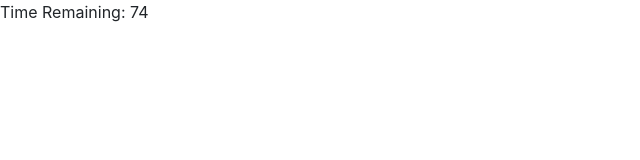
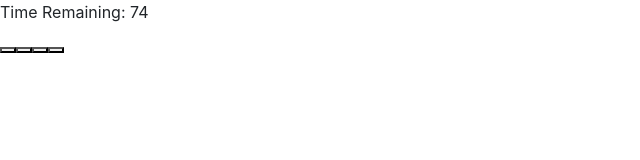
Before and after one commit to AndrewBergheim/bootcamp-hw4, a plain HTML site: page quiz app/index.html in a window 1280 px wide. Both pictures are taken after a click on the button "Begin Quiz". Shown: the full height of the page, 0-640 px from the left. Drawn offline with nearby package versions, Linux system fonts and the light colour scheme.

Commit message:
div organization and script to write  quiz outline

```diff
--- a/quiz app/index.html
+++ b/quiz app/index.html
@@ -26,7 +26,7 @@
         <h6>The fitnessgram pacer test is a Lorem, ipsum dolor sit amet consectetur adipisicing elit. Ad, beatae perferendis soluta in, iste delectus aut odit dolorum optio commodi vero. Tempora possimus perspiciatis dolorem nemo ducimus natus! A, ullam?</h6>
         <button onclick="quiz()">Begin Quiz</button>
     </div>
-    <div id = "quiz-content"></div>
+    <div id = "quiz-content">
     <!--HTML to be written by the Javascript
 
         two classes will be added to the answers, right or wrong
@@ -41,6 +41,10 @@
 
 
     -->
+    </div>
 
+    <div id = "scorediv">
+
+    </div>
 </body>
 </html>
--- a/quiz app/script.js
+++ b/quiz app/script.js
@@ -5,18 +5,42 @@
         //initialize timer variable
         let TimeRemaining = 75;
 
+         //initialize quiz html here
+         let quizDiv = document.getElementById("quiz-content");
+         let mainQuestionHead = document.createElement("h1");
+         mainQuestionHead.setAttribute("id","current-question")
+
+         let AnswerOneButton = document.createElement("button");
+         AnswerOneButton.setAttribute("id","answer-1");
+
+         let AnswerTwoButton = document.createElement("button");
+         AnswerTwoButton.setAttribute("id","answer-2");
+
+         let AnswerThreeButton = document.createElement("button");
+         AnswerThreeButton.setAttribute("id","answer-3");
+
+         let AnswerFourButton = document.createElement("button");
+         AnswerFourButton.setAttribute("id", "answer-4");
+
+         quizDiv.appendChild(mainQuestionHead);
+         quizDiv.appendChild(AnswerOneButton);
+         quizDiv.appendChild(AnswerTwoButton);
+         quizDiv.appendChild(AnswerThreeButton);
+         quizDiv.appendChild(AnswerFourButton);
+
         // start timer
         var timer = setInterval(function(){
         document.getElementById("time").innerHTML = TimeRemaining;
              TimeRemaining--;
-                    if (TimeRemaining < 0){
-                        clearInterval(timer);
-                        //write score page html here
-                }
-                //initialize quiz html here
+
 
                 //quiz conditionals
 
+                if (TimeRemaining < 0){
+                    clearInterval(timer);
+                    //write score page html here
+
+            }
 
             },1000);
         //add question
```
